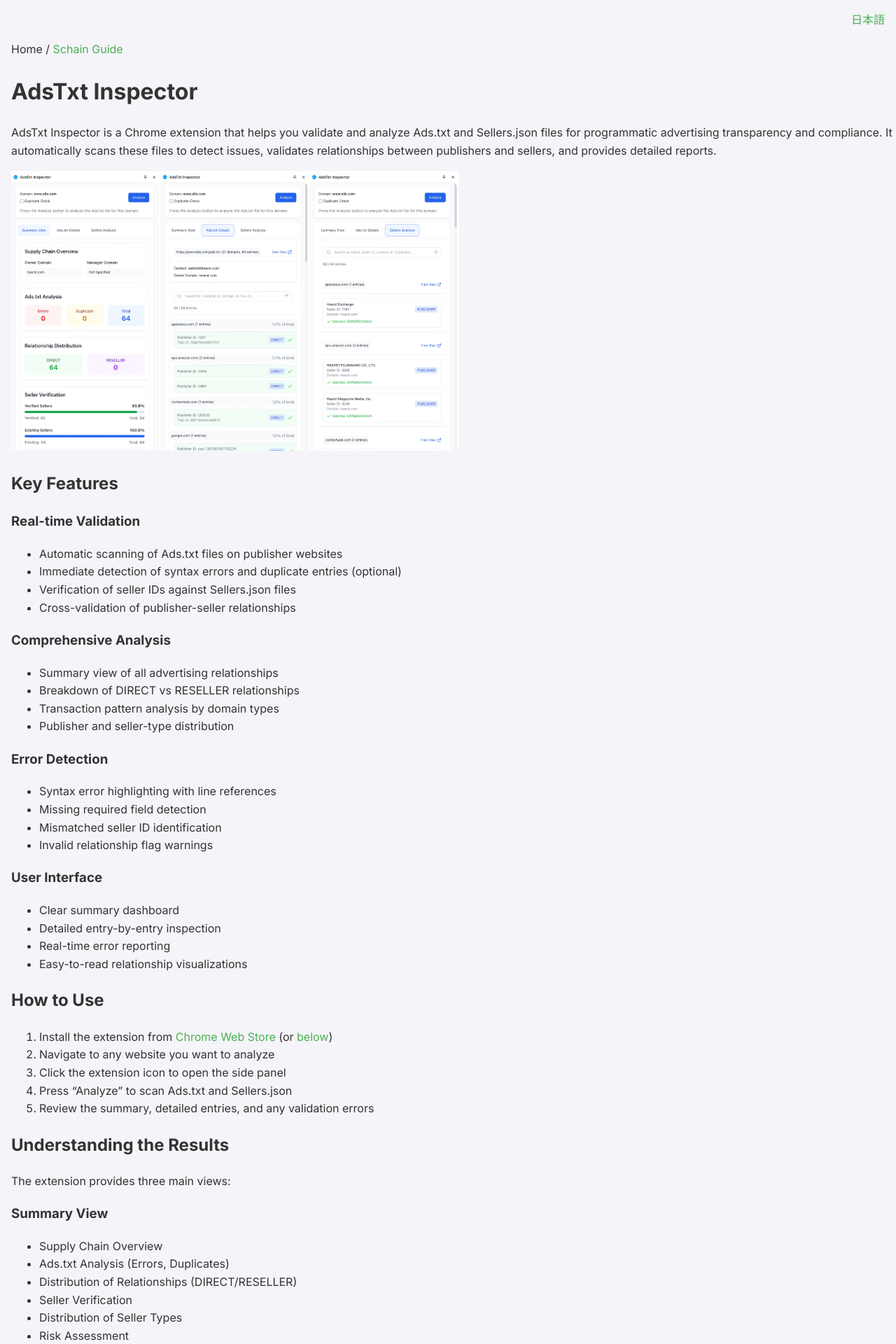
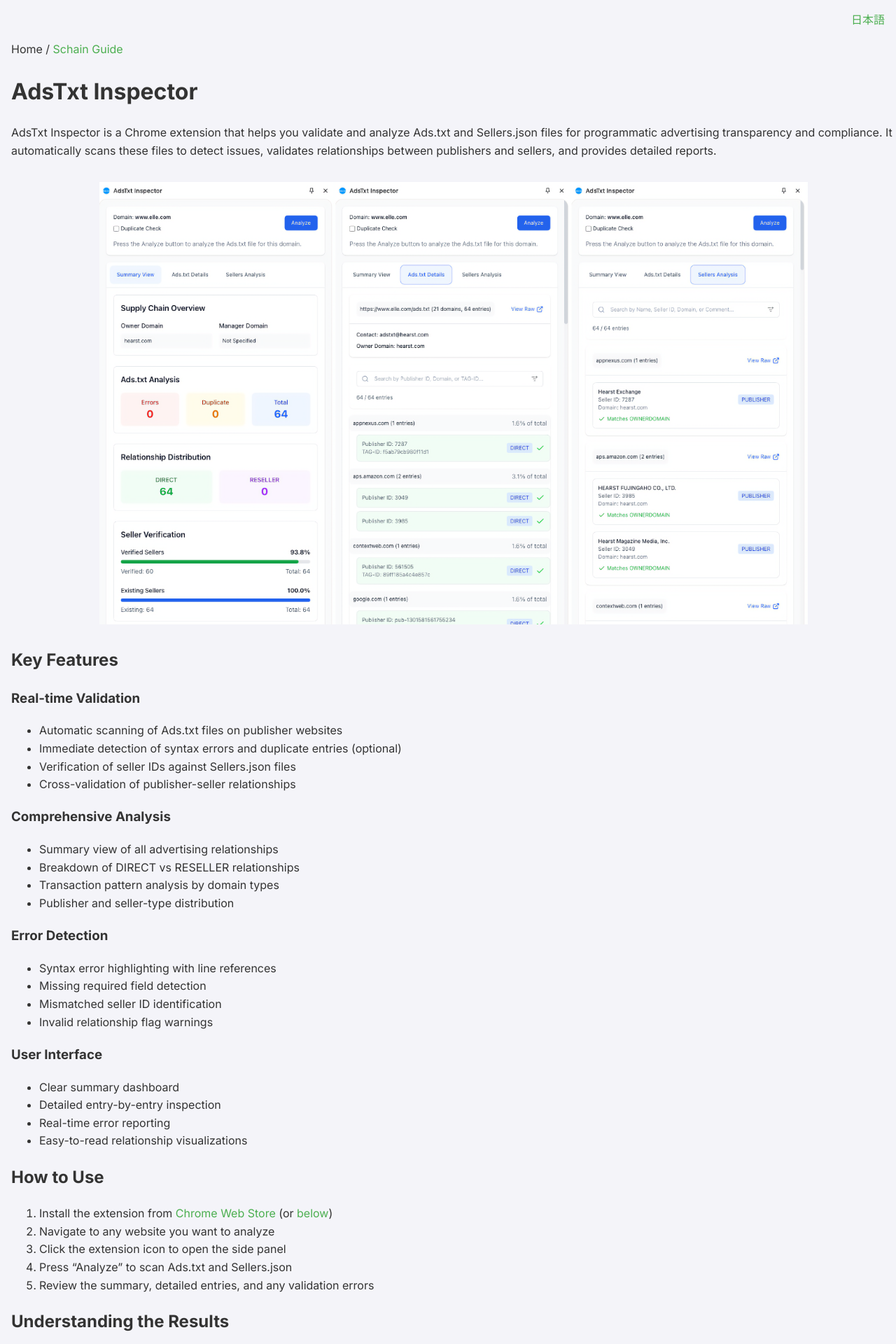
Before and after one commit to miyaichi/adstxt-Inspector, a Jekyll site: the page built from docs/en/index.md, in a window 1280 px wide. Shown: the top 1920 px of the page at 70% size. Built offline with Jekyll 4.4.1, drawn with Linux system fonts in a browser that asks for light colours.

Commit message:
Update the image style, set the maximum width to 80%, and apply centering.

```diff
--- a/docs/_sass/custom.scss
+++ b/docs/_sass/custom.scss
@@ -26,6 +26,13 @@
   &:hover {
     color: $link-hover-color;
   }
+}
+
+img {
+  display: block;
+  max-width: 80%;
+  margin: 2rem auto;
+  height: auto;
 }
 
 // Header
```
Also changed, not shown: docs/images/adstxt-inspector-en.png, docs/images/adstxt-inspector-ja.png.
